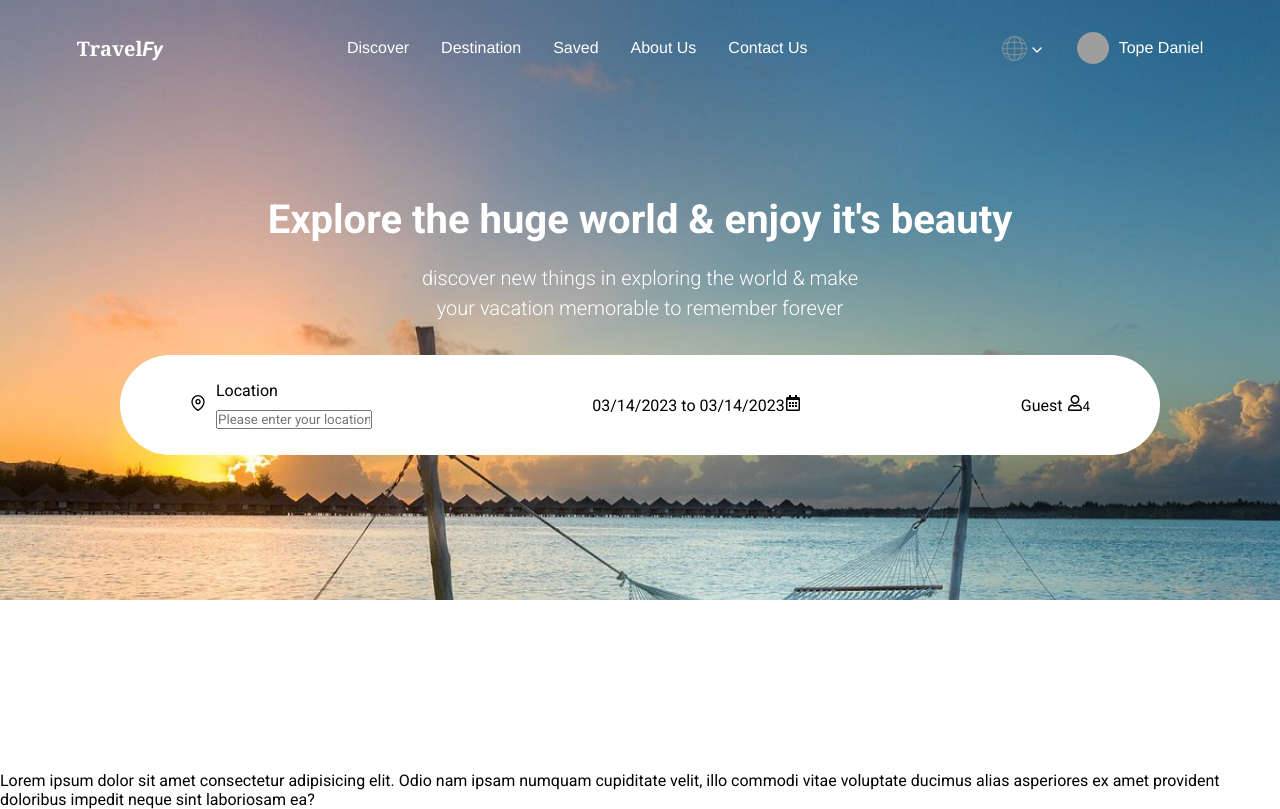
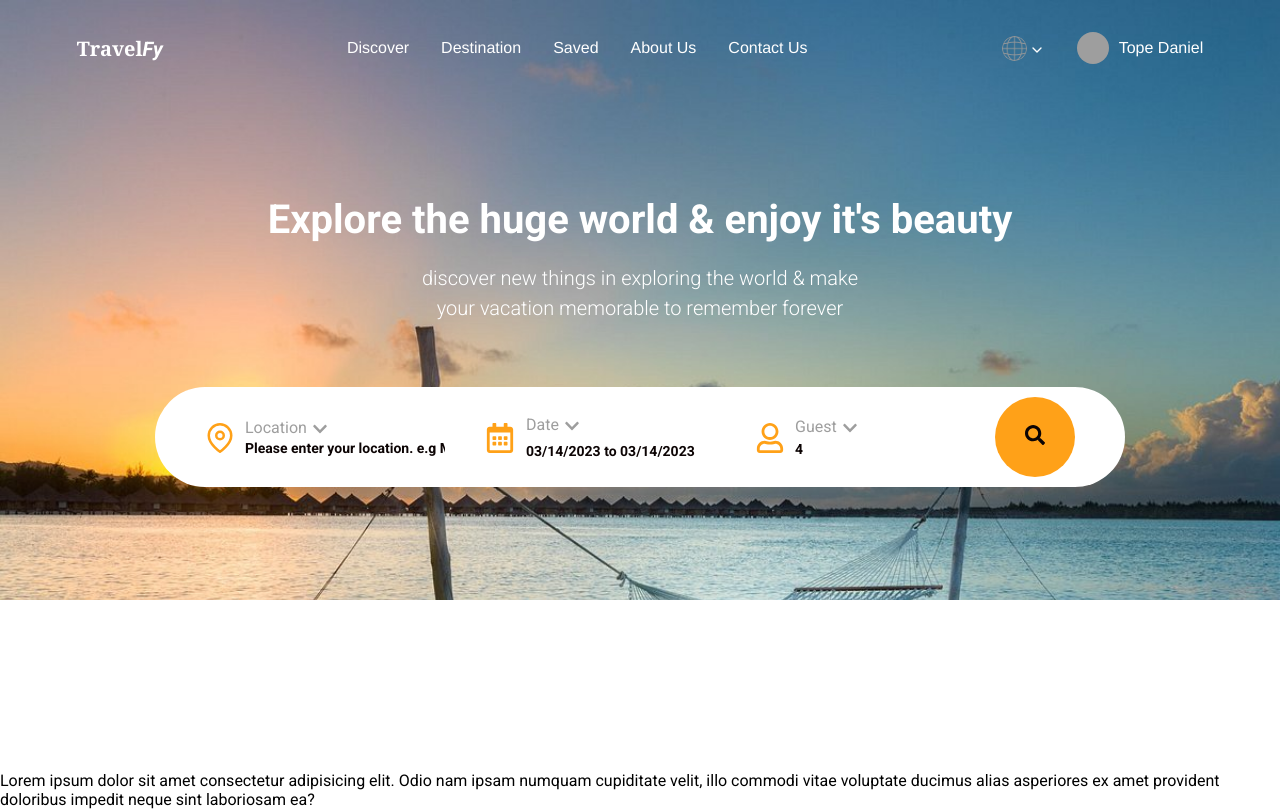
Before and after one commit to techshomez/travelfy, a React (Vite) app: page / in a window 1280 px wide. Built offline with nearby package versions, Linux system fonts and the light colour scheme; grey boxes are pictures that could not be loaded.

Commit message:
search component/daterange

```diff
--- a/src/components/home/banner/banner.scss
+++ b/src/components/home/banner/banner.scss
@@ -29,7 +29,7 @@
     }
 
     .banner_search {
-      margin-top: 2rem;
+      margin-top: 4rem;
       width: 1000px;
 
       .search_wrapper {
@@ -40,29 +40,188 @@
         gap: 20px;
 
         .search_item {
-          width: 900px;
+          width: 850px;
           height: 100px;
           border-radius: 70px;
-          padding: 0px 70px 0px 70px;
+          padding: 0px 70px 0px 50px;
           display: flex;
           justify-content: space-between;
           align-items: center;
-          gap: 3rem;
+          gap: 5rem;
           background-color: #fff;
 
           .location {
             display: flex;
             align-items: center;
             gap: 10px;
+            min-width: 200px;
+
+            .i {
+              font-size: 30px;
+              color: #ffa118;
+              padding-top: 0.5rem;
+            }
 
             .location_input {
               display: flex;
               flex-direction: column;
-              gap: 10px;
+              gap: 3px;
+              color: #9e9e9e;
+
+              span {
+                font-size: 16px;
+                font-weight: 400;
+                display: flex;
+                gap: 5px;
+
+                i {
+                  line-height: 1.7rem;
+                }
+              }
+
+              input {
+                border: none;
+                margin-top: -0.4rem;
+                outline: none;
+                min-width: 200px;
+
+                &::placeholder {
+                  font-size: 14px;
+                  font-weight: 600;
+                  color: #0c0404;
+                }
+              }
+            }
+          }
+
+          .dates {
+            display: flex;
+            align-items: center;
+            gap: 10px;
+            min-width: 222px;
+
+            .i {
+              font-size: 30px;
+              color: #ffa118;
+              padding-top: 0.5rem;
+            }
+
+            .date_input {
+              display: flex;
+              gap: 3px;
+              justify-content: center;
+              align-items: center;
+
+              .date_i {
+                font-size: 30px;
+                color: #ffa118;
+                padding-top: 0.5rem;
+                margin-right: 0.5rem;
+              }
+
+              .date_headings {
+                display: flex;
+                flex-direction: column;
+
+                h4 {
+                  font-size: 16px;
+                  font-weight: 400;
+                  display: flex;
+                  gap: 5px;
+                  color: #9e9e9e;
+
+                  i {
+                    line-height: 1.7rem;
+                  }
+                }
+                span {
+                  font-size: 14px;
+                  font-weight: 600;
+                  color: #0c0404;
+                  cursor: pointer;
+                }
+              }
+              .date_range {
+                border: none;
+                margin-top: -0.4rem;
+                outline: none;
+                width: 222px;
+                position: absolute;
+                top: 333px;
+                z-index: 2;
+              }
+            }
+          }
+
+          .guests {
+            display: flex;
+            align-items: center;
+            gap: 10px;
+            min-width: 150px;
+            margin-left: -2rem;
+
+            .guest_i {
+              font-size: 30px;
+              color: #ffa118;
+              padding-top: 0.5rem;
+            }
+
+            .guest_input {
+              display: flex;
+              flex-direction: column;
+              gap: 3px;
+              width: 150px;
+              color: #9e9e9e;
+
+              span {
+                font-size: 16px;
+                font-weight: 400;
+                display: flex;
+                gap: 5px;
+
+                i {
+                  line-height: 1.7rem;
+                }
+              }
+
+              small {
+                border: none;
+                margin-top: -0.4rem;
+                outline: none;
+                font-size: 14px;
+                font-weight: 600;
+                color: #0c0404;
+              }
+            }
+          }
+
+          .button {
+            min-width: 100px;
+            height: 60px;
+            display: flex;
+            justify-content: center;
+            align-items: center;
+            margin-right: 1rem;
+
+            button {
+              width: 80px;
+              height: 80px;
+              border-radius: 500px;
+              border: none;
+              background-color: #ffa118;
+              color: #0c0404;
+
+              i {
+                font-size: 20px;
+              }
             }
           }
         }
       }
     }
   }
+  .date {
+    color: #9e9e9e;
+    cursor: pointer;
+  }
 }
--- a/src/components/home/banner/index.jsx
+++ b/src/components/home/banner/index.jsx
@@ -4,7 +4,12 @@ import "react-date-range/dist/styles.css";
 import "react-date-range/dist/theme/default.css";
 import "./banner.scss";
 import { useState } from "react";
-import { FaRegCalendarAlt, FaRegUser } from "react-icons/fa";
+import {
+  FaChevronDown,
+  FaRegCalendarAlt,
+  FaRegUser,
+  FaSearch,
+} from "react-icons/fa";
 import { format } from "date-fns";
 
 const Banner = () => {
@@ -31,11 +36,16 @@ const Banner = () => {
           <div className="search_wrapper">
             <div className="search_item">
               <div className="location">
-                <i>
+                <i className="i">
                   <FiMapPin />
                 </i>
                 <div className="location_input">
-                  <span>Location <i></i></span>
+                  <span>
+                    Location{" "}
+                    <i>
+                      <FaChevronDown />
+                    </i>
+                  </span>
                   <input
                     type="text"
                     name=""
@@ -45,17 +55,27 @@ const Banner = () => {
                 </div>
               </div>
               <div className="dates">
-                <i></i>
                 <div className="date_input">
-                  <span onClick={() => setOpenDate(!openDate)}>
-                    {`${format(date[0].startDate, "MM/dd/yyyy")} to ${format(
-                      date[0].endDate,
-                      "MM/dd/yyyy"
-                    )}`}
-                    <i>
-                      <FaRegCalendarAlt />
-                    </i>
-                  </span>
+                  <i className="date_i">
+                    <FaRegCalendarAlt />
+                  </i>
+                  <div className="date_headings">
+                    <h4>
+                      Date{" "}
+                      <i>
+                        <FaChevronDown />
+                      </i>
+                    </h4>
+                    <span
+                      onClick={() => setOpenDate(!openDate)}
+                      className="dated"
+                    >
+                      {`${format(date[0].startDate, "MM/dd/yyyy")} to ${format(
+                        date[0].endDate,
+                        "MM/dd/yyyy"
+                      )}`}
+                    </span>
+                  </div>
                   {openDate && (
                     <div className="date_range">
                       <DateRange
@@ -63,7 +83,7 @@ const Banner = () => {
                         onChange={(item) => setDate([item.selection])}
                         moveRangeOnFirstSelection={false}
                         ranges={date}
-                        className="date"
+                        style={{ color: "#9e9e9e" }}
                         minDate={new Date()}
                       />
                     </div>
@@ -71,16 +91,25 @@ const Banner = () => {
                 </div>
               </div>
               <div className="guests">
-                <i></i>
+                <i className="guest_i">
+                  <FaRegUser />
+                </i>
                 <div className="guest_input">
                   <span>
-                    Guest{" "}
+                    Guest
                     <i>
-                      <FaRegUser />
+                      <FaChevronDown />
                     </i>
                   </span>
                   <small>4</small>
                 </div>
+              </div>
+              <div className="button">
+                <button>
+                  <i>
+                    <FaSearch />
+                  </i>
+                </button>
               </div>
             </div>
           </div>
```
